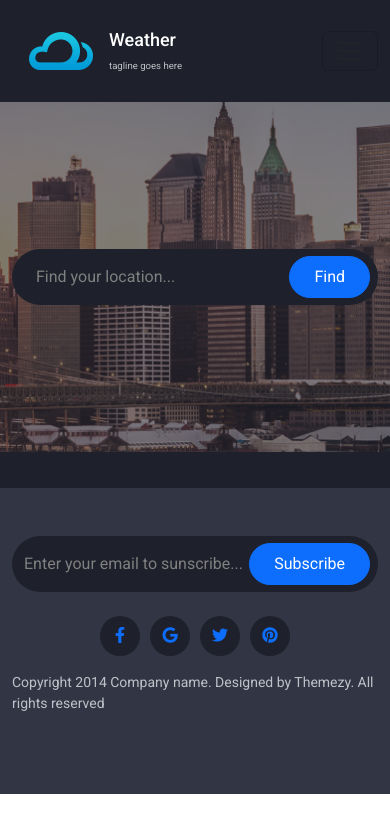
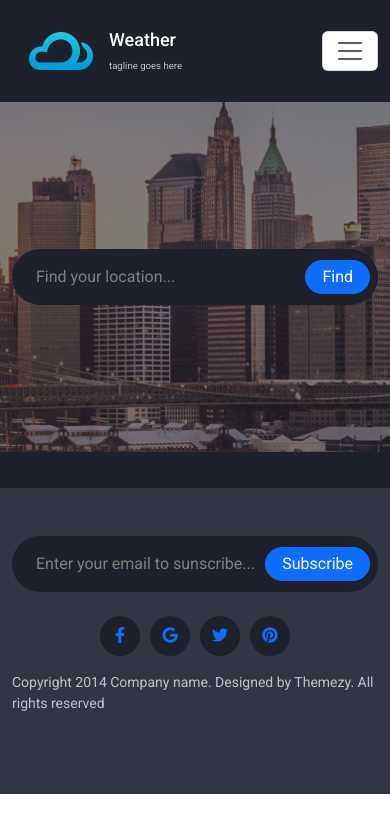
Before and after one commit to suzanelmetwalli/Assign5-Js, a plain HTML site: page index.html in a window 390 px wide. Drawn offline with Linux system fonts and the light colour scheme; no server answers.

Commit message:
Edting Api url

```diff
--- a/css/main.css
+++ b/css/main.css
@@ -7,6 +7,9 @@ body {
 /* nav */
 nav {
   background-color: var(--primary-color);
+}
+.navbar-toggler {
+  background-color: white;
 }
 .navbar-brand {
   display: flex;
--- a/index.html
+++ b/index.html
@@ -13,7 +13,7 @@
     <link rel="stylesheet" href="./css/all.min.css" />
     <!-- main style -->
     <link rel="stylesheet" href="./css/main.css" />
-    <title>Document</title>
+    <title>Weather</title>
   </head>
   <body>
     <header>
@@ -75,7 +75,7 @@
           <input
             type="button"
             value="Find"
-            class="btn btn-primary findBtn py-2 px-4 rounded-pill"
+            class="btn btn-primary findBtn py-1 px-3 rounded-pill"
             id="findBtn"
           />
         </div>
@@ -103,12 +103,12 @@
             <input
               type="text"
               placeholder="Enter your email to sunscribe..."
-              class="form-control py-3 rounded-pill"
+              class="form-control py-3 px-4 rounded-pill"
             />
             <input
               type="button"
               value="Subscribe"
-              class="btn btn-primary findBtn py-2 px-4 rounded-pill"
+              class="btn btn-primary findBtn py-1 px-3 rounded-pill"
             />
           </div>
           <div class="col-md-4">
--- a/js/index.js
+++ b/js/index.js
@@ -25,7 +25,7 @@ const month = monthNames[date.getMonth()];
 
 async function getWeather(country) {
   let response = await fetch(
-    `http://api.weatherapi.com/v1/forecast.json?key=8b15fa87b7334e3da64111015232008&q=${country}&days=3`
+    `https://api.weatherapi.com/v1/forecast.json?key=8b15fa87b7334e3da64111015232008&q=${country}&days=3`
   );
   let data = await response.json();
   forecastDay = data.forecast.forecastday;
```
